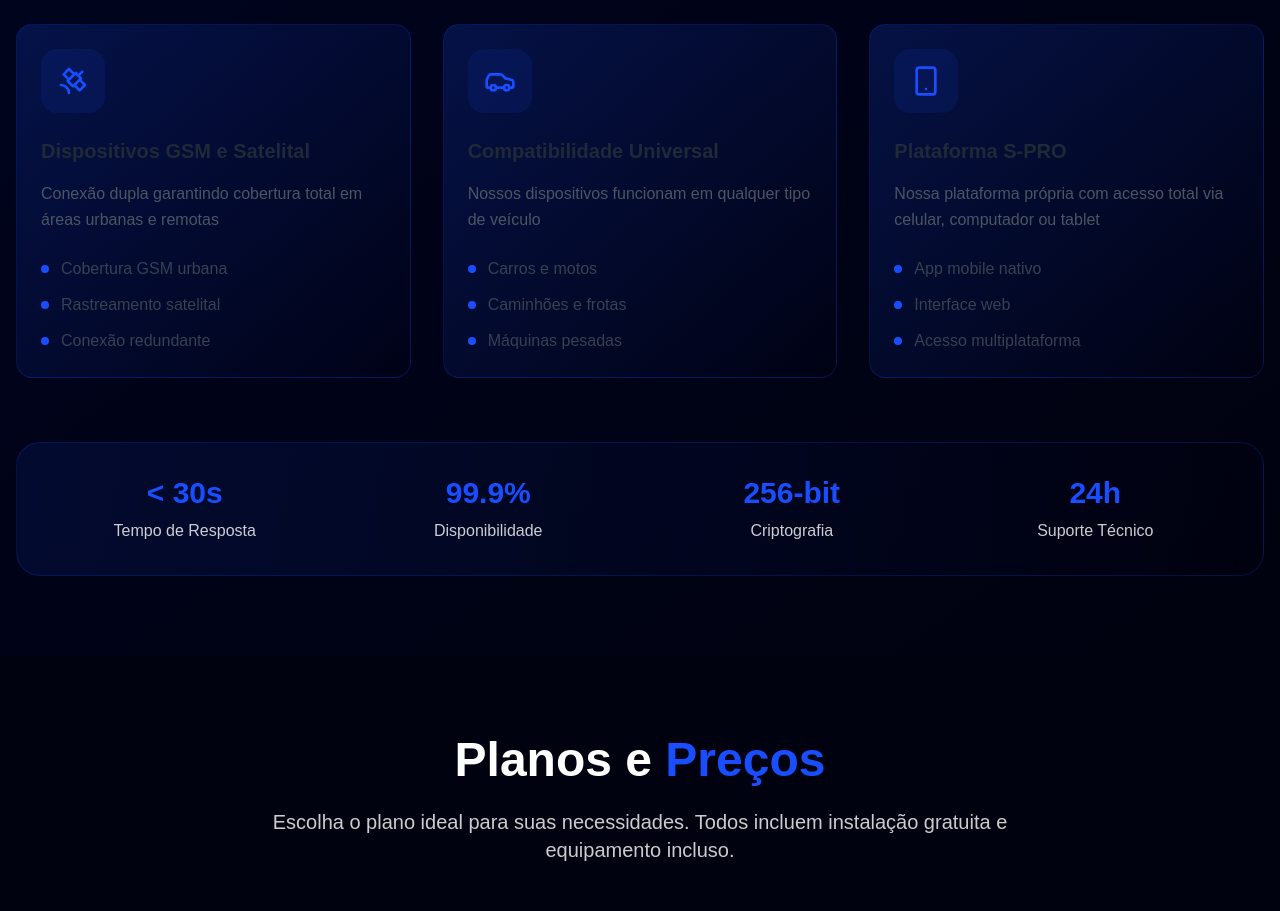
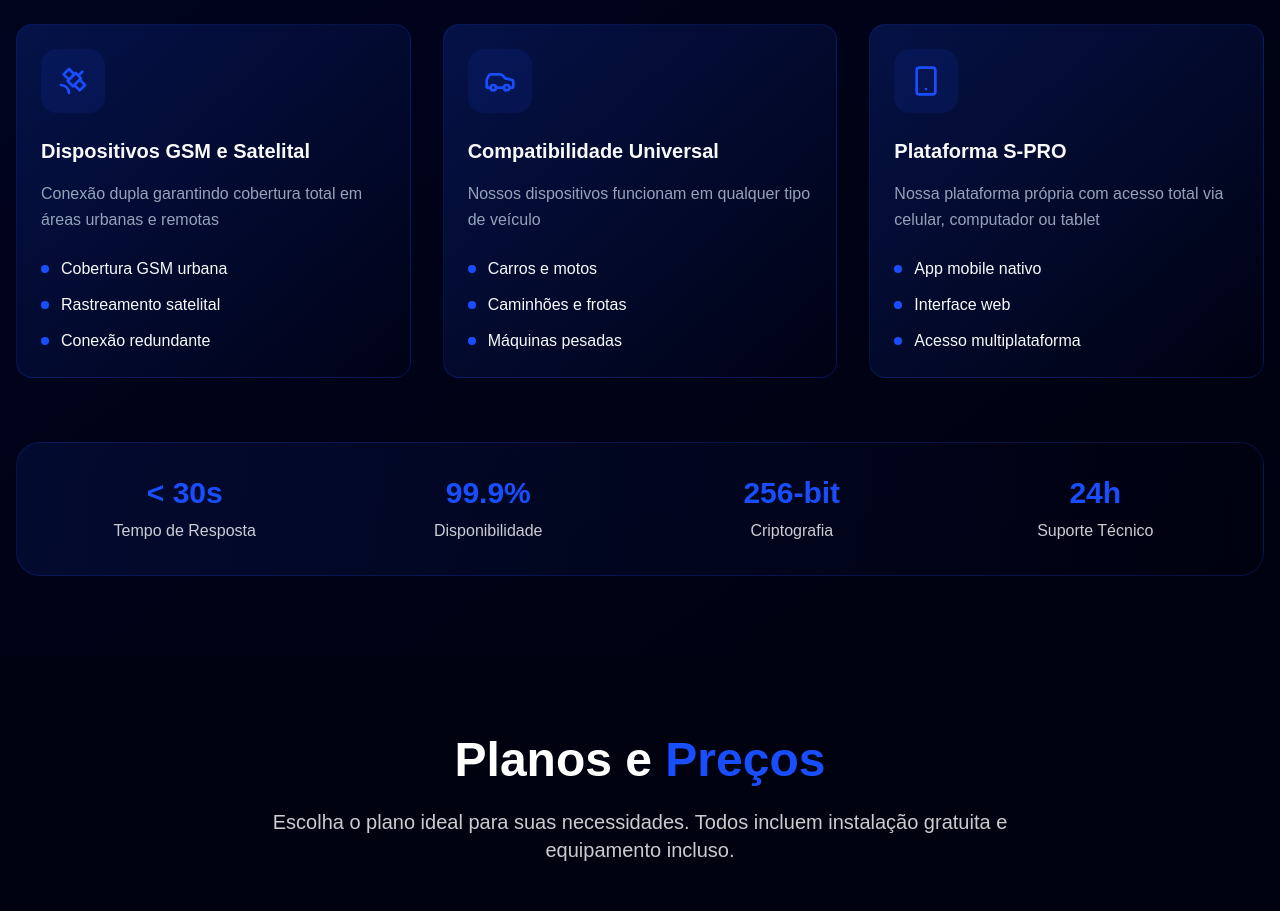
Before and after one commit to mhzindev/sunsettrack-web-vista, a React (Vite) app: page / in a window 1280 px wide. Shown: the part 2360-3271 px from the top of the page. Built offline with nearby package versions, Linux system fonts and the light colour scheme; a web font is replaced by a local one.

Commit message:
Visual edit in Lovable
Edited UI in Lovable

```diff
--- a/src/components/Technology.tsx
+++ b/src/components/Technology.tsx
@@ -35,16 +35,16 @@ const Technology = () => {
                     {tech.icon}
                   </div>
                 </div>
-                <h3 className="text-xl font-semibold text-gray-800 mb-4 font-rethink">
+                <h3 className="text-xl font-semibold mb-4 font-rethink text-gray-50">
                   {tech.title}
                 </h3>
-                <p className="text-gray-600 font-rethink mb-6 leading-relaxed">
+                <p className="font-rethink mb-6 leading-relaxed text-slate-400">
                   {tech.description}
                 </p>
               </div>
 
               <ul className="space-y-3">
-                {tech.features.map((feature, featureIndex) => <li key={featureIndex} className="flex items-center text-gray-700 font-rethink">
+                {tech.features.map((feature, featureIndex) => <li key={featureIndex} className="flex items-center text-gray-50 font-rethink bg-transparent">
                     <div className="w-2 h-2 bg-primary rounded-full mr-3 flex-shrink-0"></div>
                     {feature}
                   </li>)}
```
